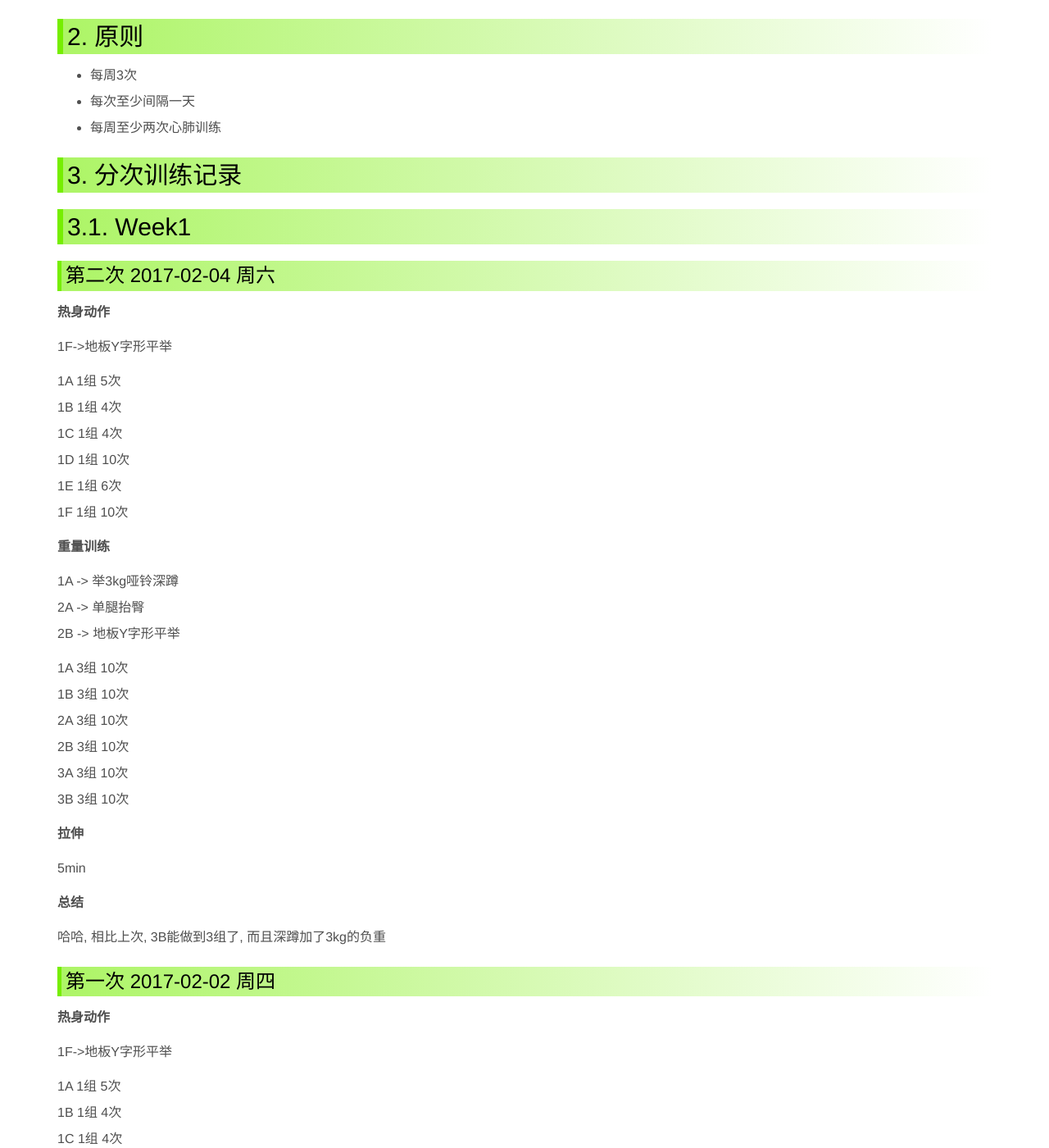
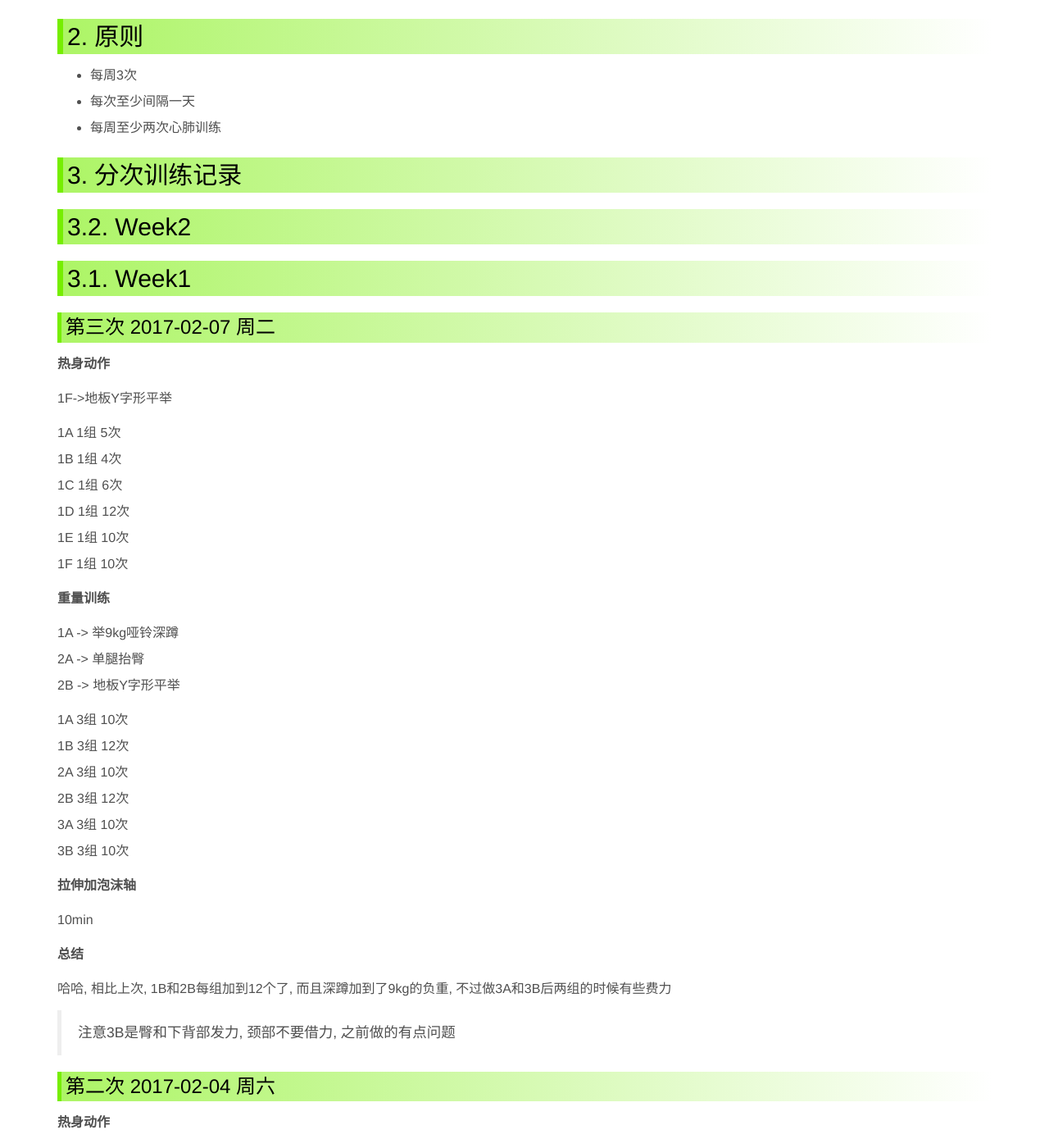
Before and after one commit to ronniewang/ronniewang.github.io, a Jekyll site: the page built from _posts/2017-02-02-body-building-2017.md, in a window 1280 px wide and 1400 px high, scrolled down 1241 px. Shown: the whole window at 82% size. Built offline with Jekyll 4.4.1, drawn with Linux system fonts in a browser that asks for light colours.

Commit message:
update files

```diff
--- a/_posts/2017-02-02-2017健身记录.md
+++ b/_posts/2017-02-02-body-building-2017.md
@@ -51,7 +51,45 @@ description: 新的一年到来了, 猛男计划正式开始
 
 ## 3. 分次训练记录
 
+## 3.2. Week2
+
 ## 3.1. Week1
+
+### 第三次 2017-02-07 周二
+
+**热身动作**
+
+1F->地板Y字形平举
+
+1A 1组 5次
+1B 1组 4次
+1C 1组 6次
+1D 1组 12次
+1E 1组 10次
+1F 1组 10次
+
+**重量训练**
+
+1A -> 举9kg哑铃深蹲
+2A -> 单腿抬臀
+2B -> 地板Y字形平举
+
+1A 3组 10次
+1B 3组 12次
+2A 3组 10次
+2B 3组 12次
+3A 3组 10次
+3B 3组 10次
+
+**拉伸加泡沫轴**
+
+10min
+
+**总结**
+
+哈哈, 相比上次, 1B和2B每组加到12个了, 而且深蹲加到了9kg的负重, 不过做3A和3B后两组的时候有些费力
+
+> 注意3B是臀和下背部发力, 颈部不要借力, 之前做的有点问题
 
 ### 第二次 2017-02-04 周六
 
```
Also changed, not shown: _posts/2048-10-24-me.md (+3 -0 lines).
